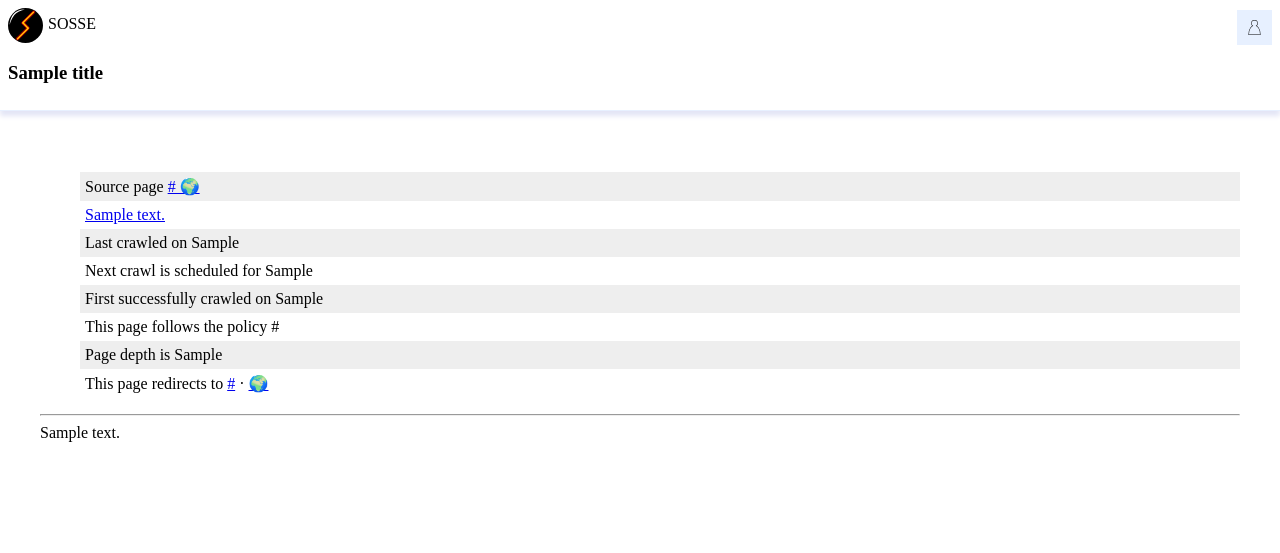
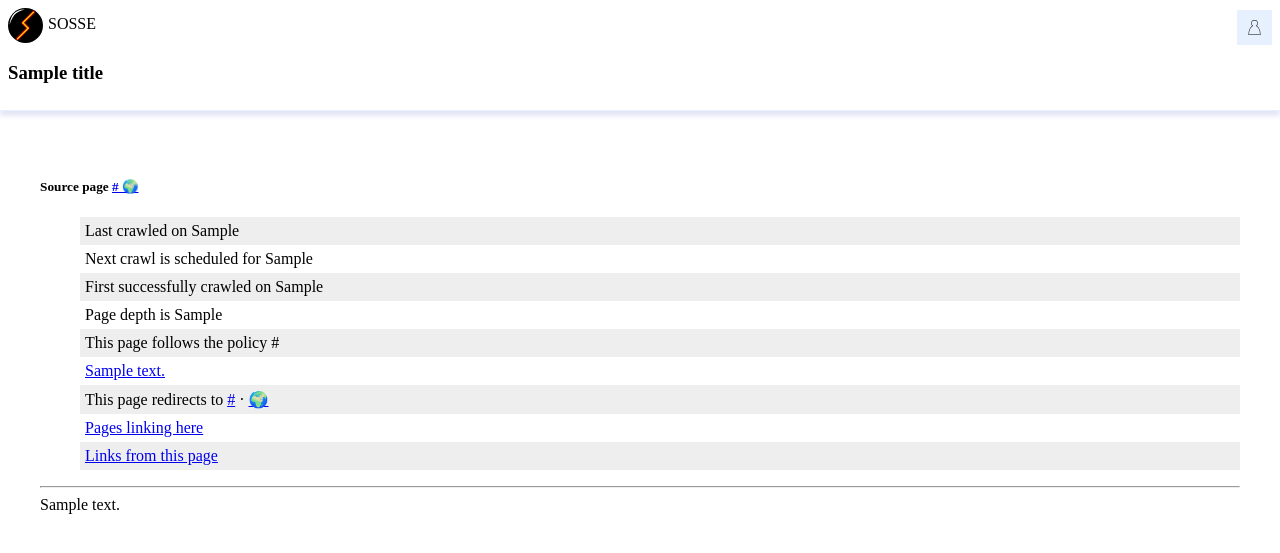
Before and after one commit to biolds/sosse, a Django app: template se/templates/se/www.html in a window 1280 px wide. Shown: the top 553 px of the page. Run offline with Django 3.2, Linux system fonts and the light colour scheme; the template is opened without the code that fills it: most values are stand-ins (such as "Sample title", 1, 10 or a date in 2020).

Commit message:
cached page links improvements

```diff
--- a/se/templates/se/cached.html
+++ b/se/templates/se/cached.html
@@ -1,10 +1,5 @@
+<h5>Source page <a href="{{ doc.url }}">{{ doc.url }} 🌍</a></h5>
 <ul>
-    <li>Source page <a href="{{ doc.url }}">{{ doc.url }} 🌍</a></li>
-    {% if other_links %}
-        {% for link in other_links %}
-            <li><a href="{{ link.href }}">{{ link.text }}</a></li>
-        {% endfor %}
-    {% endif %}
     {% if doc.crawl_last %}
         <li>Last crawled on {{ doc.crawl_last }}</li>
     {% else %}
@@ -18,8 +13,11 @@
     {% if doc.crawl_first %}
         <li>First successfully crawled on {{ doc.crawl_first }}</li>
     {% endif %}
-    {% if 'se.view_document' in perms %}
-        <li><a href="{% url 'admin:se_document_change' doc.id %}">Page details</a></li>
+    {% if doc.crawl_depth is not None %}
+        <li>Page depth is {{ doc.crawl_depth }}</li>
+    {% endif %}
+    {% if doc.robotstxt_rejected %}
+        <li>The crawler was rejected by a robots.txt rule</li>
     {% endif %}
     <li>This page follows the policy
         {% if 'se.view_crawlpolicy' in perms %}
@@ -28,15 +26,19 @@
             {{ crawl_policy.url_regex }}
         {% endif %}
     </li>
-    {% if doc.crawl_depth is not None %}
-        <li>Page depth is {{ doc.crawl_depth }}</li>
+    {% if other_links %}
+        {% for link in other_links %}
+            <li><a href="{{ link.href }}">{{ link.text }}</a></li>
+        {% endfor %}
     {% endif %}
-    {% if doc.robotstxt_rejected %}
-        <li>The crawler was rejected by a robots.txt rule</li>
+    {% if 'se.view_document' in perms %}
+        <li><a href="{% url 'admin:se_document_change' doc.id %}">Page details</a></li>
     {% endif %}
     {% if doc.redirect_url %}
         <li>This page redirects to <a href="{% url 'www' doc.redirect_url %}">{{ doc.redirect_url }}</a> · <a href="{{ doc.redirect_url }}">🌍</a></li>
     {% endif %}
+    <li><a href="{% url 'search_redirect' %}?ft1=inc&ff1=lto_url&fo1=equal&fv1={{ doc.url|urlencode }}">Pages linking here</a></li>
+    <li><a href="{% url 'search_redirect' %}?ft1=inc&ff1=lby_url&fo1=equal&fv1={{ doc.url|urlencode }}">Links from this page</a></li>
 </ul>
 {% if doc.error %}
     Last crawl triggered an error:
```
